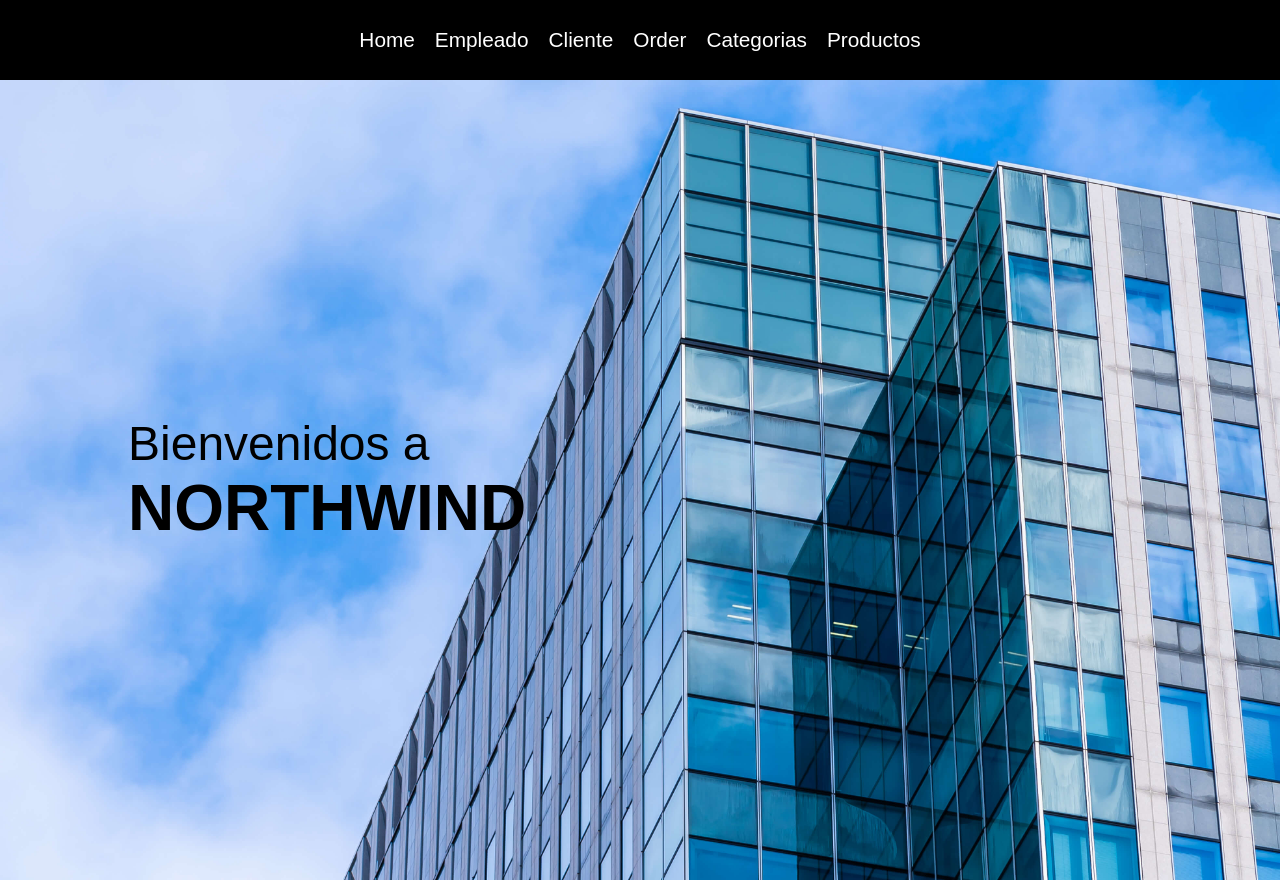
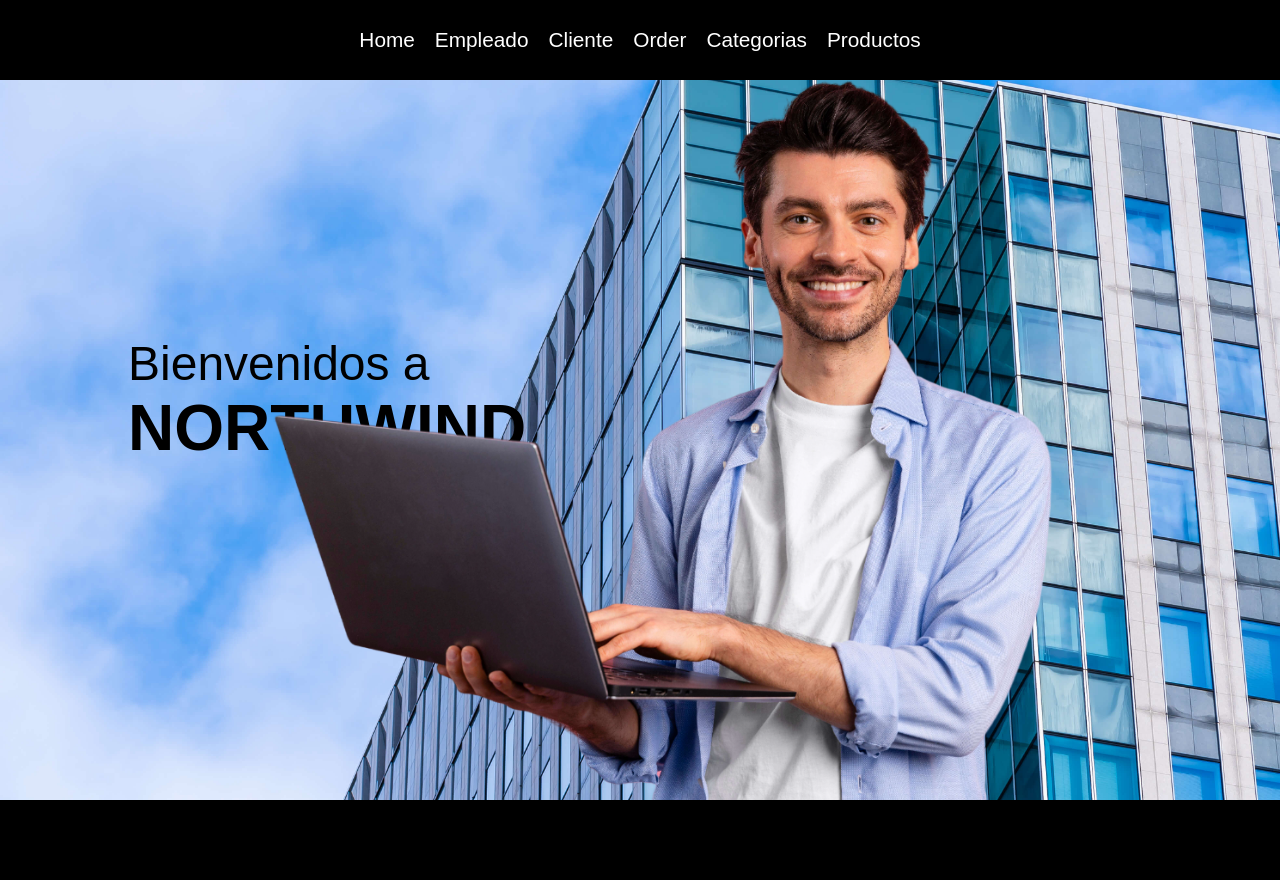
Before and after one commit to markox21/CRUDNORTHWIND, a PHP site: page / in a window 1280 px wide. After the commit the page ends 800 px from the top, so only its background shows below. Run offline with PHP 8.4, Linux system fonts and the light colour scheme.

Commit message:
update v.4 roy

```diff
--- a/index.php
+++ b/index.php
@@ -26,6 +26,7 @@
                 <h2 class="title-h2">NORTHWIND</h2>
             </div>
         </div>
+    <img src="./public/img/men.png" alt="" class="men-banner">
     </main>
 </body>
 </html>
--- a/public/css/style.css
+++ b/public/css/style.css
@@ -14,6 +14,8 @@
 main{
     width: 100%;
     height: 100vh;
+    position: relative;
+    overflow: hidden;
 }
 .div-content-banner{
     width: 80%;
@@ -37,12 +39,46 @@
 .title-h2{
     font-size: 4rem;
 }
+.all-content{
+    animation: showText .5s ease-in ;
+}
+.men-banner{
+    position: absolute;
+    bottom: 0px;
+    right: 30px;
+
+    width: 1100px;
+    animation: moveUpTo .5s ease-in;
+}
+
+@keyframes moveUpTo{
+    from{
+        opacity: 0;
+        transform: translateY(100%);
+    }
+    to{
+        opacity: 1;
+        transform: translateY(0%);
+    }
+}
+
+@keyframes showText{
+    from{
+        opacity: 0;
+    }
+    to{
+        opacity: 1;
+    }
+}
 
 /* * Barra de Navegacion */
 .navBar-home{
     width: 100%;
     height: 80px;
     background-color: #000;
+    position: absolute;
+    top: 0%;
+    z-index: 10;
 }
 .list-ul-Nav{
     width: 100%;
@@ -71,6 +107,7 @@
 h1{
     text-align: left;
     margin: 20px;
+    margin-top: 100px;
 }
 h1 ~ a{
     margin-left: 20px;
@@ -183,4 +220,9 @@
     padding: 10px;
     border: none;
     border-radius: 8px;
+    font-size: 1.3rem;
 }
+.btn-submit:hover{
+    background-color: #0174BE;
+    color: #fff;
+}
--- a/views/products/productInsert.php
+++ b/views/products/productInsert.php
@@ -12,8 +12,8 @@
             <li><a href="../employee/index.php">Empleado</a></li>
             <li><a href="../customer/index.php">Cliente</a></li>
             <li><a href="../order/index.php">Order</a></li>
-            <li><a href="./index.php">Categorias</a></li>
-            <li><a href="../products/index.php">Productos</a></li>
+            <li><a href="../categories/index.php">Categorias</a></li>
+            <li><a href="./index.php">Productos</a></li>
         </ul>
     </nav>
     <h1>Ingresar Producto</h1>
```
Also changed, not shown: views/products/productUpdate.php (+19 -2 lines), public/img/estadistica.jpg (added), public/img/men.png (added).
